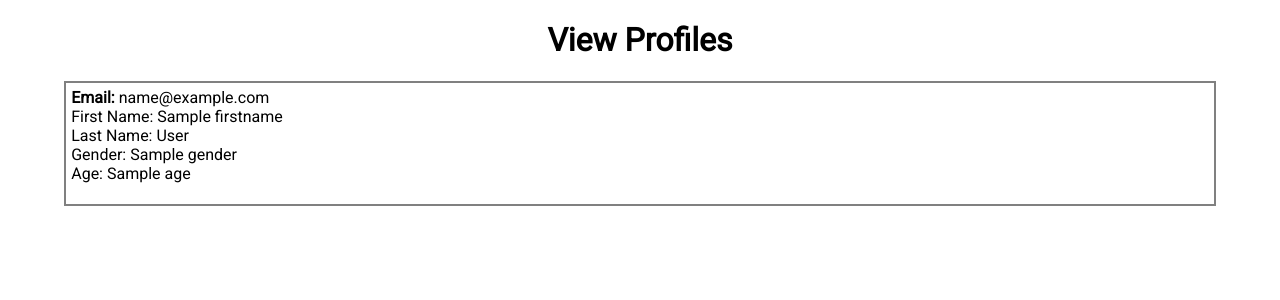
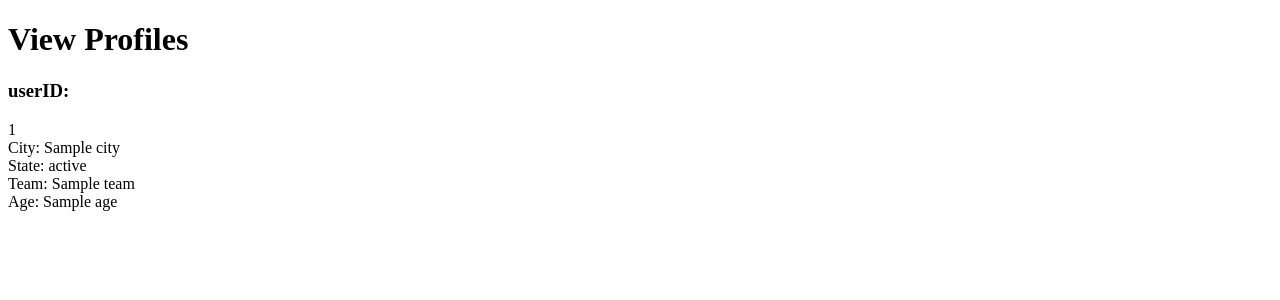
Before and after one commit to corbelld/A1, a Python web app: template templates/view.html in a window 1280 px wide. Shown: the top 300 px of the page. Run offline with Jinja, Linux system fonts and the light colour scheme; the template is opened without the code that fills it: most values are stand-ins (such as "Sample title", 1, 10 or a date in 2020).

Commit message:
Add files via upload

```diff
--- a/templates/view.html
+++ b/templates/view.html
@@ -2,25 +2,23 @@
 <html lang="en">
 <head>
 	<meta charset="UTF-8">
-	<link href='https://fonts.googleapis.com/css?family=Roboto' rel='stylesheet' type='text/css'>
-	<link rel="stylesheet" type="text/css" href="/templates/css/main.css">
-	<title>Acamedia</title>
+	<title>Users</title>
 </head>
 <body>
 	<div id="container">
 		<h1>View Profiles</h1>
 		<div id="profile-view">
-		{% for e in email %}
-		<strong>Email:</strong> {{ e.email }}<br />
+		{% for u in userID %}
+		<h3>userID:</h3> {{ u.userID }}<br />
 		{% endfor %}
-		{% for f in firstname %}
-		First Name: {{ f.firstname }}<br />
+		{% for c in city %}
+		City: {{ c.city }}<br />
 		{% endfor %}
-		{% for l in lastname %}
-		Last Name: {{ l.lastname }}<br />
+		{% for s in State %}
+		State: {{ s.state }}<br />
 		{% endfor %}
-		{% for g in gender %}
-		Gender: {{ g.gender }}<br />
+		{% for t in team %}
+		Team: {{ t.team }}<br />
 		{% endfor %}
 		{% for a in age %}
 		Age: {{ a.age }}<br />
```
